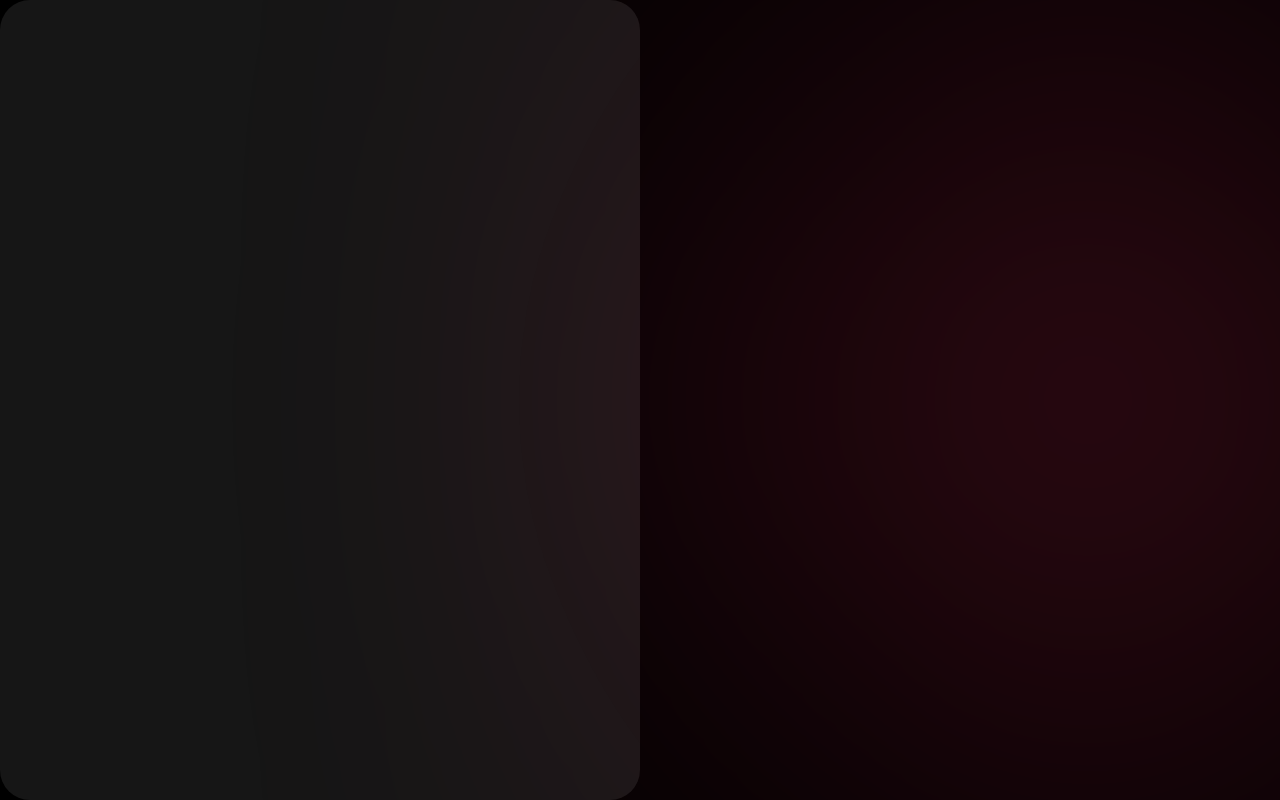
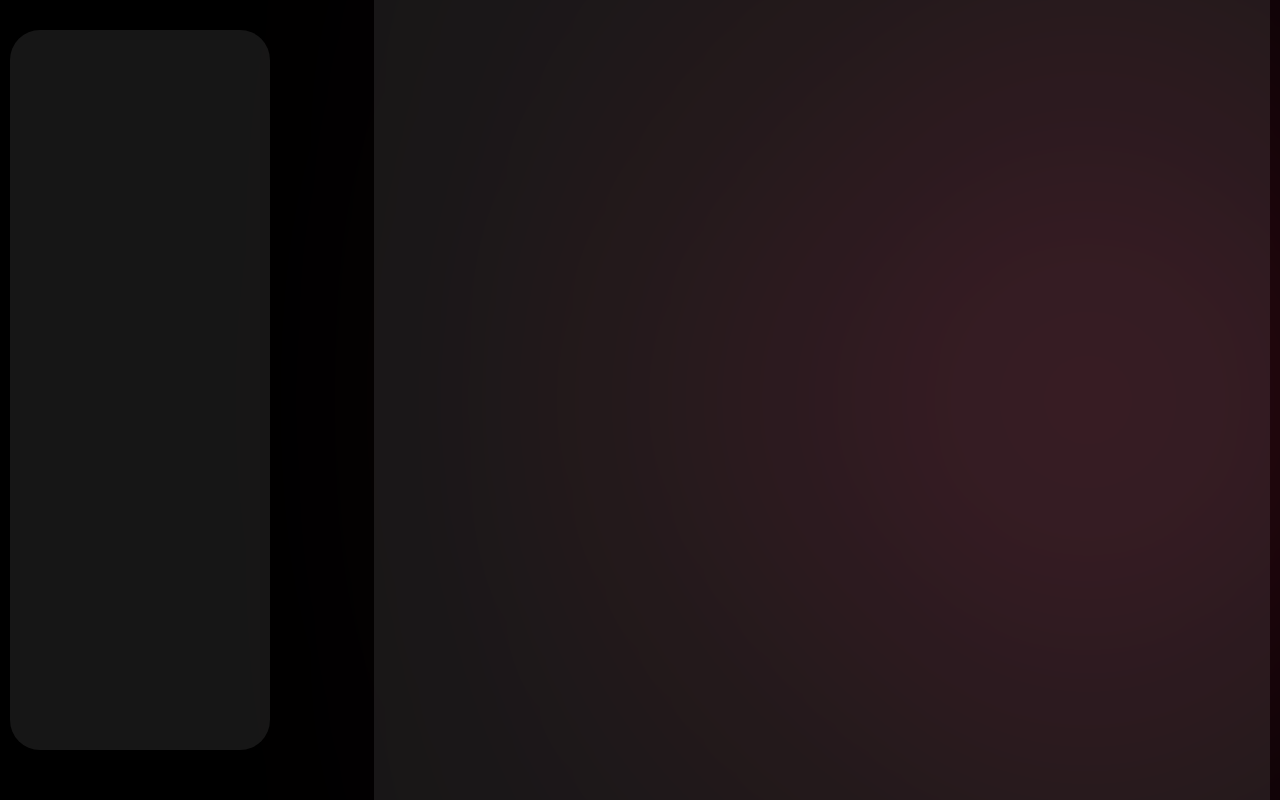
Before and after one commit to francilenegs1996/Site-Fran-UX-, a React (Vite) app: page / in a window 1280 px wide. Shown: the top 800 px of the page. Built offline with nearby package versions, Linux system fonts and the light colour scheme.

Commit message:
add quadrado

```diff
--- a/src/components/ContainerPages/ContainerPages.ts
+++ b/src/components/ContainerPages/ContainerPages.ts
@@ -1,4 +1,10 @@
 import styled from 'styled-components';
+
+interface PropQuadrado {
+  largura: number
+  altura: number
+  scroll?: boolean
+}
 
 export const DivContainer = styled.div`
   width: 100vw;
@@ -9,10 +15,23 @@ export const DivContainer = styled.div`
 `;
 
 export const ContainerPages = styled.div`
-  width: 100vw;
+  max-width: 1920px;
+  min-width: 300px;
+  width: 100%;
   height: 100vh;
+  position: relative;
+  display: flex;
+  justify-content: flex-end;
+  align-items: center;
+  padding-right: 20px;
+`;
+export const Quadrado = styled.div<PropQuadrado>`
+  width: ${({ largura }) => largura}%;
+  height: ${({ altura }) => altura}vh;
   background-color: #D9D9D9;
+  margin-top: ${({altura}) => altura > 90 ? 10 : 0}vh;
   display: flex;
   opacity: 0.1;
   border-radius: 30px;
+  overflow-y: ${({scroll}) => scroll ? 'hidden' : 'auto'};
 `;
--- a/src/components/ElementsBackground/style.ts
+++ b/src/components/ElementsBackground/style.ts
@@ -1,5 +1,9 @@
 import styled from "styled-components";
 
+
+interface PropsSection {
+  alignRight: boolean
+}
 
 export const Divdoselementos = styled.div`
   width: 100vw;
@@ -8,14 +12,16 @@ export const Divdoselementos = styled.div`
   justify-content: flex-end;
   align-items: center;
   flex-direction: row;
+  position: absolute;
+  z-index: -3;
 `;
 
 
-export const Section = styled.div<{ alignRight: boolean }>`
+export const Section = styled.div<PropsSection>`
   width: 100%;
   height: 100%;
   display: flex;
-  justify-content: ${(props) => (props.alignRight ? 'flex-end' : 'flex-start')};
+  justify-content: ${({alignRight}) => (alignRight ? 'flex-end' : 'flex-start')};
   align-items: center;
 `;
 
--- a/src/indexprincipal.tsx
+++ b/src/indexprincipal.tsx
@@ -1,30 +1,43 @@
 /* Arquivo principal, importar aqui os*/
 import styled from "styled-components";
 import Background from "./components/ElementsBackground/ElementsBackground";
-import { ContainerPages } from "./components/ContainerPages/ContainerPages";
+import { ContainerPages, Quadrado } from "./components/ContainerPages/ContainerPages";
+import { useEffect, useState } from "react";
 
-export const ElementPai = styled.div `
+export const ElementPai = styled.div`
 width: 100%;
-height: 100%;
-justify-content: center;
+min-height: 100vh;
 align-items: center;
 display: flex;
+flex-direction: column;
+align-self: center;
 `;
 
 
 
 const Principal = () => {
+	const [scroll, setScroll] = useState(30)
+
+	useEffect(() => {
+		window.addEventListener('scroll', () => {
+			const scrollTop = document.documentElement.scrollTop;
+			setScroll(Math.round(scrollTop + 30))
+});
+	}, [])
+
 	return (
-	<ElementPai>
-		<ContainerPages/>
-		<Background alignRight={true} />
-
-</ElementPai>
+		<ElementPai>
+			<ContainerPages>
+				<Quadrado style={{position: 'absolute', left: 20, top: scroll}} altura={90} largura={20} />
+				<Quadrado altura={300} largura={70} />
+			</ContainerPages>
+			<Background alignRight={true} />
+		</ElementPai>
 
 
 
 
 	);
-  };
+};
 
-  export default Principal;
+export default Principal;
```
Also changed, not shown: src/components/ContainerPages/style-container.tsx (deleted, +0 -13 lines).
